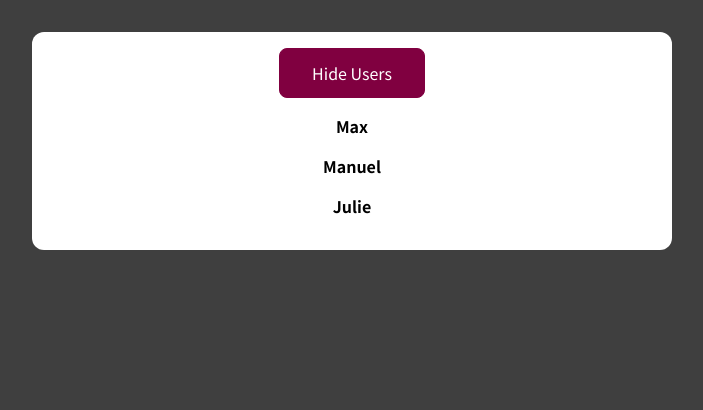
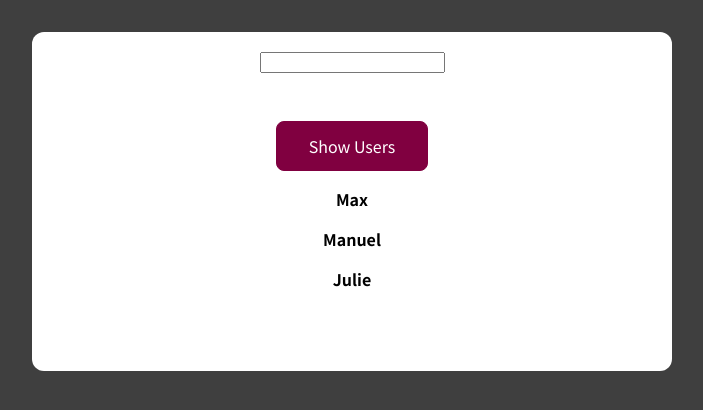
Before and after one commit to arsendemirci/react-course-repo, a React (Create React App) app: page / in a window 1280 px wide. Shown: the top 410 px of the page, without its empty margins (288-991 px from the left). Built offline with nearby package versions, Linux system fonts and the light colour scheme.

Commit message:
section ends

```diff
--- a/src/App.js
+++ b/src/App.js
@@ -1,10 +1,21 @@
-import Users from './components/Users';
+import UserFinder from "./components/UserFinder";
+import UsersContext from "./store/users-context";
+
+const DUMMY_USERS = [
+  { id: "u1", name: "Max" },
+  { id: "u2", name: "Manuel" },
+  { id: "u3", name: "Julie" },
+];
 
 function App() {
+  const usersContext = {
+    users: DUMMY_USERS,
+  };
+
   return (
-    <div>
-      <Users />
-    </div>
+    <UsersContext.Provider value={usersContext}>
+      <UserFinder />
+    </UsersContext.Provider>
   );
 }
 
--- /dev/null
+++ b/src/components/ErrorBoundary.js
@@ -0,0 +1,23 @@
+import { Component } from "react";
+
+class ErrorBoundary extends Component {
+  constructor() {
+    super();
+    this.state = {
+      hasError: false,
+    };
+  }
+  componentDidCatch(error) {
+    // console.error(error);
+    this.setState({ hasError: true });
+  }
+  render() {
+    if (this.state.hasError) {
+      return <p>Something Went Wrondg</p>;
+    } else {
+      return this.props.children;
+    }
+  }
+}
+
+export default ErrorBoundary;
--- a/src/components/User.js
+++ b/src/components/User.js
@@ -1,7 +1,16 @@
-import classes from './User.module.css';
+import classes from "./User.module.css";
+import { Component } from "react";
 
-const User = (props) => {
-  return <li className={classes.user}>{props.name}</li>;
-};
+class User extends Component {
+  componentWillUnmount() {
+    console.log("User will nMount");
+  }
+  render() {
+    return <li className={classes.user}>{this.props.name}</li>;
+  }
+}
+// const User = (props) => {
+//   return <li className={classes.user}>{props.name}</li>;
+// };
 
 export default User;
--- /dev/null
+++ b/src/components/UserFinder.js
@@ -0,0 +1,73 @@
+import { Component } from "react";
+import UsersContext from "../store/users-context";
+import ErrorBoundary from "./ErrorBoundary";
+
+import Users from "./Users";
+import classes from "./UserFinder.module.css";
+
+// const DUMMY_USERS = [
+//   { id: "u1", name: "Max" },
+//   { id: "u2", name: "Manuel" },
+//   { id: "u3", name: "Julie" },
+// ];
+
+class UserFinder extends Component {
+  static contextType = UsersContext;
+
+  constructor() {
+    super();
+    this.state = {
+      filteredUsers: [],
+      searchTerm: "",
+    };
+  }
+  searchChangeHandler(event) {
+    this.setState({ searchTerm: event.target.value });
+  }
+  componentDidMount() {
+    //send http request
+    this.setState({ filteredUsers: this.context.users });
+  }
+  componentDidUpdate(prevProp, prevState) {
+    if (prevState.searchTerm !== this.state.searchTerm) {
+      this.setState({
+        filteredUsers: this.context.users.filter((user) =>
+          user.name.includes(this.state.searchTerm)
+        ),
+      });
+    }
+  }
+
+  render() {
+    return (
+      <div className={classes.finder}>
+        <input type="search" onChange={this.searchChangeHandler.bind(this)} />
+        <ErrorBoundary>
+          <Users users={this.state.filteredUsers} />
+        </ErrorBoundary>
+      </div>
+    );
+  }
+}
+
+// const UserFinder = () => {
+//   const [filteredUsers, setFilteredUsers] = useState(DUMMY_USERS);
+//   const [searchTerm, setSearchTerm] = useState("");
+
+//   useEffect(() => {
+//     setFilteredUsers(DUMMY_USERS.filter((user) => user.name.includes(searchTerm)));
+//   }, [searchTerm]);
+
+//   const searchChangeHandler = (event) => {
+//     setSearchTerm(event.target.value);
+//   };
+
+//   return (
+//     <div className={classes.finder}>
+//       <input type="search" onChange={searchChangeHandler} />
+//       <Users users={filteredUsers} />
+//     </div>
+//   );
+// };
+
+export default UserFinder;
--- /dev/null
+++ b/src/components/UserFinder.module.css
@@ -0,0 +1,8 @@
+.finder {
+  margin: 2rem auto;
+  background-color: white;
+  padding: 1rem;
+  border-radius: 12px;
+  max-width: 40rem;
+  text-align: center;
+}
--- a/src/components/Users.js
+++ b/src/components/Users.js
@@ -1,37 +1,63 @@
-import { useState } from 'react';
-import User from './User';
+import { Component } from "react";
+import User from "./User";
 
-import classes from './Users.module.css';
+import classes from "./Users.module.css";
 
-const DUMMY_USERS = [
-  { id: 'u1', name: 'Max' },
-  { id: 'u2', name: 'Manuel' },
-  { id: 'u3', name: 'Julie' },
-];
+class Users extends Component {
+  constructor() {
+    super();
+    this.state = {
+      showUsers: true,
+      more: "Test",
+    };
+  }
+  componentDidUpdate() {
+    if (this.props.users.length === 0) {
+      throw new Error("No Users Provided");
+    }
+  }
+  toggleUsersHandler() {
+    this.setState((curState) => {
+      return { showUsers: !curState.showUsers };
+    });
+  }
+  render() {
+    return (
+      <div className={classes.users}>
+        <button onClick={this.toggleUsersHandler.bind(this)}>Show Users</button>
+        {this.state.showUsers && (
+          <ul>
+            {this.props.users.map((user) => (
+              <User key={user.id} name={user.name} />
+            ))}
+          </ul>
+        )}
+      </div>
+    );
+  }
+}
 
-const Users = () => {
-  const [showUsers, setShowUsers] = useState(true);
+// const Users = () => {
+//   const [showUsers, setShowUsers] = useState(true);
 
-  const toggleUsersHandler = () => {
-    setShowUsers((curState) => !curState);
-  };
+//   const toggleUsersHandler = () => {
+//     setShowUsers((curState) => !curState);
+//   };
 
-  const usersList = (
-    <ul>
-      {DUMMY_USERS.map((user) => (
-        <User key={user.id} name={user.name} />
-      ))}
-    </ul>
-  );
+//   const usersList = (
+//     <ul>
+//       {DUMMY_USERS.map((user) => (
+//         <User key={user.id} name={user.name} />
+//       ))}
+//     </ul>
+//   );
 
-  return (
-    <div className={classes.users}>
-      <button onClick={toggleUsersHandler}>
-        {showUsers ? 'Hide' : 'Show'} Users
-      </button>
-      {showUsers && usersList}
-    </div>
-  );
-};
+//   return (
+//     <div className={classes.users}>
+//       <button onClick={toggleUsersHandler}>{showUsers ? "Hide" : "Show"} Users</button>
+//       {showUsers && usersList}
+//     </div>
+//   );
+// };
 
 export default Users;
--- /dev/null
+++ b/src/store/users-context.js
@@ -0,0 +1,7 @@
+import React from "react";
+
+const UsersContext = React.createContext({
+  users: [],
+});
+
+export default UsersContext;
```
